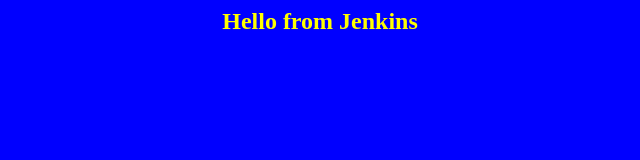
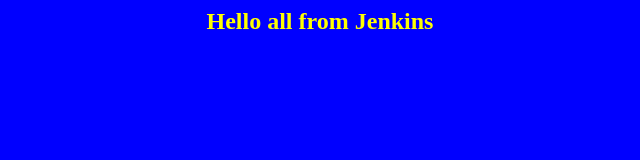
Before and after one commit to Eugene45ua/app-jenkins-test, a plain HTML site: page index.html in a window 1280 px wide. Shown: the whole page, without its empty margins (320-960 px from the left). Drawn offline with Linux system fonts and the light colour scheme.

Commit message:
Update index.html

```diff
--- a/index.html
+++ b/index.html
@@ -1,7 +1,7 @@
 <html>
 <body bgcolor=blue>
 <center>
-<h2><font color=yellow>Hello from Jenkins</font></h2>
+<h2><font color=yellow>Hello all from Jenkins</font></h2>
 
 <font color=blue>www.google.com</font>
 
```
